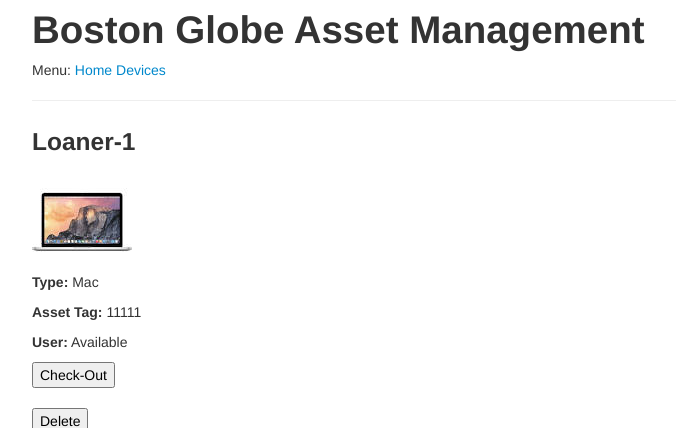
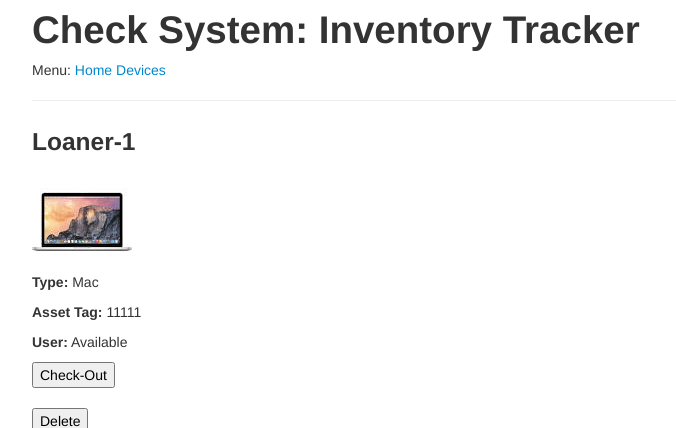
Before and after one commit to jessemcbrower/checkout_system, a Flask app: page /devices/1 in a window 1280 px wide. Shown: the top 428 px of the page, without its empty margins (273-949 px from the left). Run offline with Flask 2, Linux system fonts and the light colour scheme.

Commit message:
updated title on base.html

```diff
--- a/app/templates/base.html
+++ b/app/templates/base.html
@@ -30,7 +30,7 @@
 }
 </style>
 <div class="span7 center">
-	<h1>Boston Globe Asset Management</h1>
+	<h1>Check System: Inventory Tracker</h1>
 	<p>Menu: <a href="/">Home</a> <a href="/devices">Devices</a></p>
 	<hr>
 	{% block content %}{% endblock %}
```
